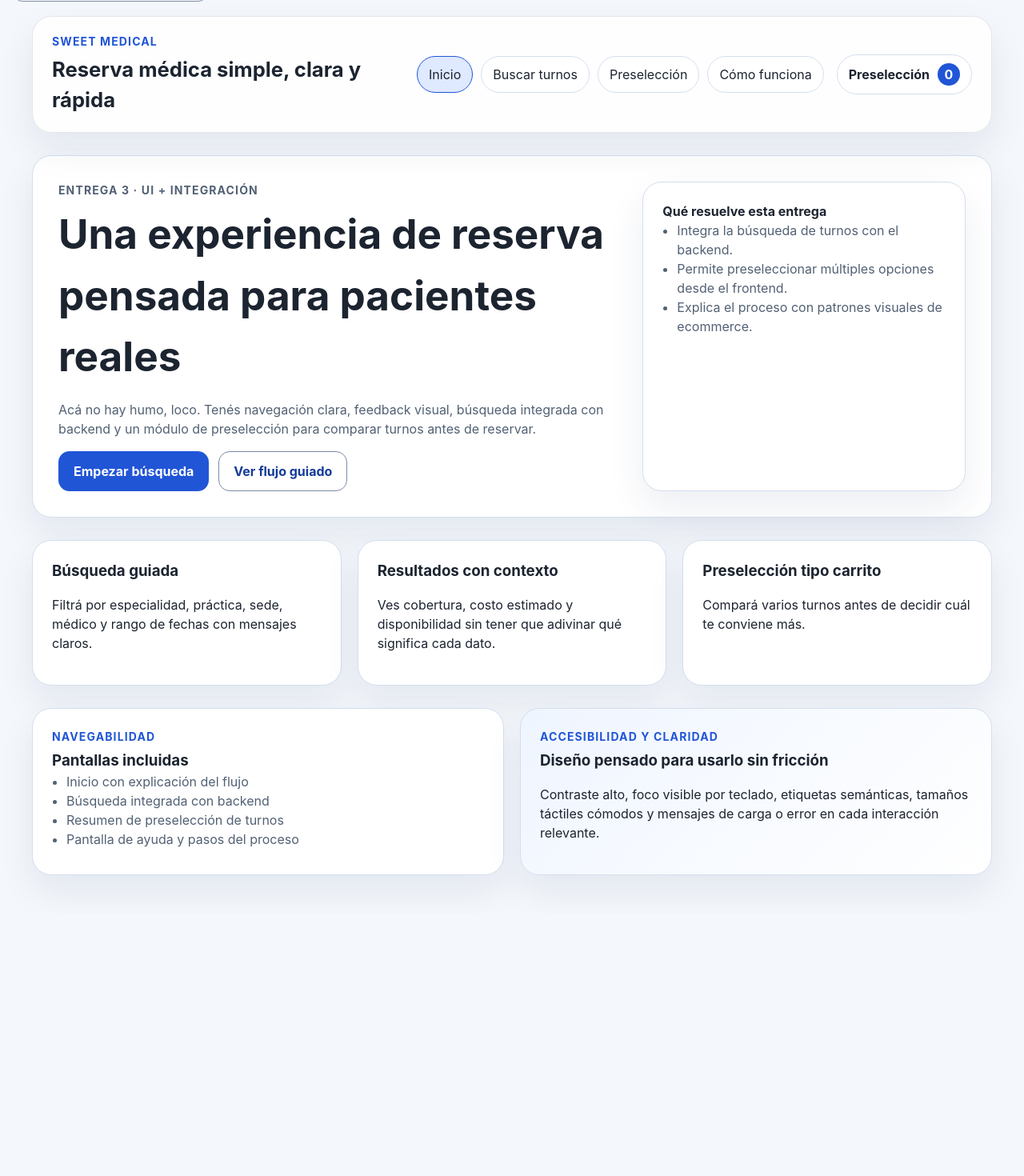
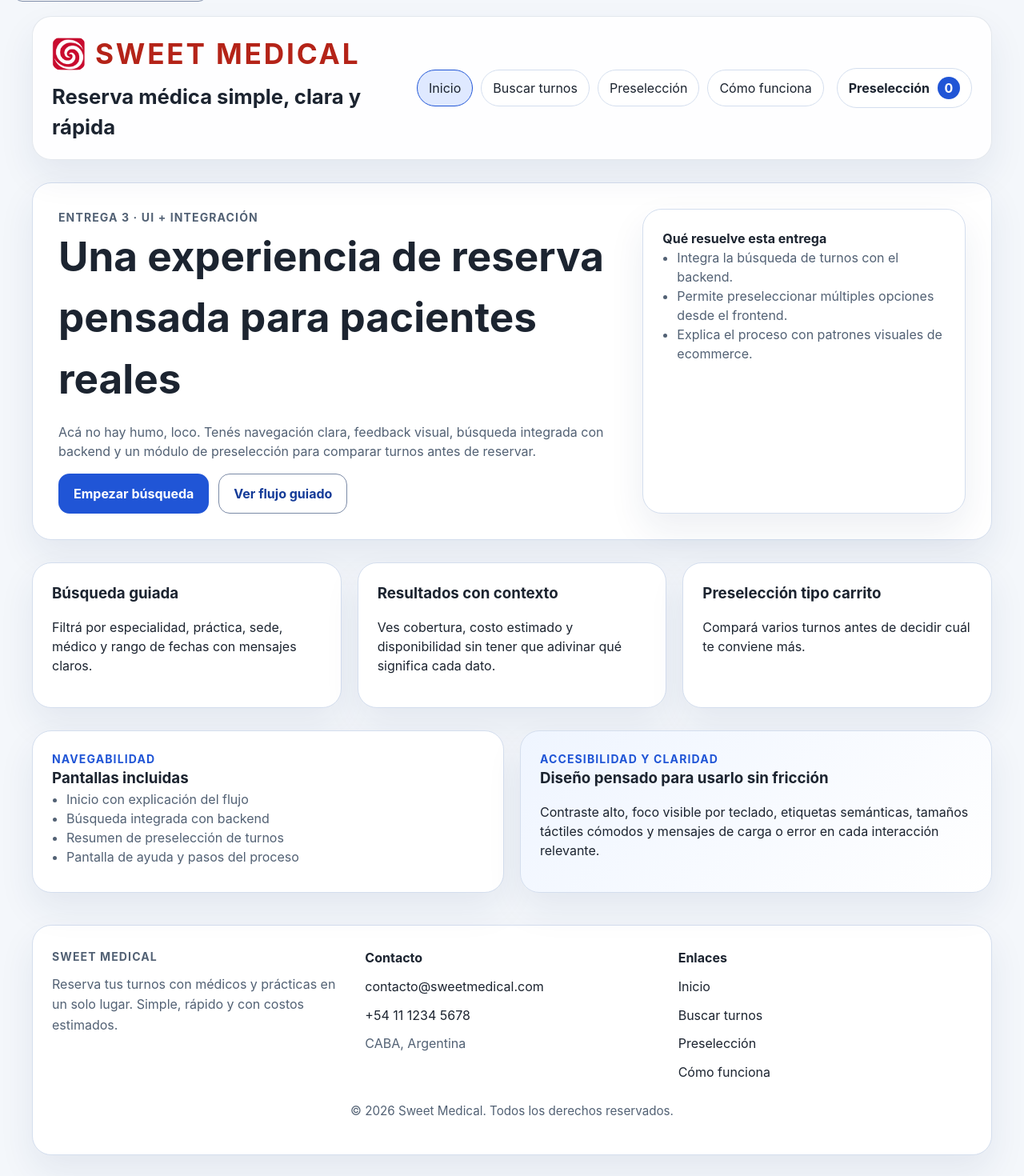
Before and after one commit to Tomeitor/Sweet-Medical, a React (Vite) app in the folder frontend/: page / in a window 1280 px wide. Shown: the top 1470 px of the page at 80% size. Before the commit the page ends 1142 px from the top, so only its background shows below. Built offline with nearby package versions, Linux system fonts and the light colour scheme; no server answers.

Commit message:
se agrega favicon footer y titulo con logo

```diff
--- a/frontend/index.html
+++ b/frontend/index.html
@@ -2,7 +2,7 @@
 <html lang="en">
   <head>
     <meta charset="UTF-8" />
-    <link rel="icon" type="image/svg+xml" href="/favicon.svg" />
+    <link rel="icon" type="image/svg+xml" href="/faviconSweetMedical.png" />
     <meta name="viewport" content="width=device-width, initial-scale=1.0" />
     <title>sweet_medical_g2</title>
   </head>
--- a/frontend/src/components/AppShell.jsx
+++ b/frontend/src/components/AppShell.jsx
@@ -1,15 +1,16 @@
-import { NavLink, Outlet } from 'react-router-dom'
-import { usePreselection } from '../hooks/usePreselection.jsx'
+import { NavLink, Outlet } from "react-router-dom";
+import { usePreselection } from "../hooks/usePreselection.jsx";
+import { Footer } from "./Footer.jsx";
 
 const navItems = [
-  { to: '/', label: 'Inicio' },
-  { to: '/buscar', label: 'Buscar turnos' },
-  { to: '/preseleccion', label: 'Preselección' },
-  { to: '/como-funciona', label: 'Cómo funciona' },
-]
+  { to: "/", label: "Inicio" },
+  { to: "/buscar", label: "Buscar turnos" },
+  { to: "/preseleccion", label: "Preselección" },
+  { to: "/como-funciona", label: "Cómo funciona" },
+];
 
 export function AppShell() {
-  const { total } = usePreselection()
+  const { total } = usePreselection();
 
   return (
     <div className="app-shell">
@@ -19,7 +20,14 @@ export function AppShell() {
 
       <header className="topbar">
         <div>
-          <p className="eyebrow">Sweet Medical</p>
+          <div className="brand-heading">
+            <img
+              src="/faviconSweetMedical.png"
+              alt="Sweet Medical"
+              className="brand-icon"
+            />
+            <p className="eyebrow" id="titulo-unico">Sweet Medical</p>
+          </div>
           <h1 className="brand-title">Reserva médica simple, clara y rápida</h1>
         </div>
 
@@ -28,14 +36,20 @@ export function AppShell() {
             <NavLink
               key={item.to}
               to={item.to}
-              className={({ isActive }) => (isActive ? 'nav-link is-active' : 'nav-link')}
+              className={({ isActive }) =>
+                isActive ? "nav-link is-active" : "nav-link"
+              }
             >
               {item.label}
             </NavLink>
           ))}
         </nav>
 
-        <NavLink to="/preseleccion" className="cart-chip" aria-label={`Turnos preseleccionados: ${total}`}>
+        <NavLink
+          to="/preseleccion"
+          className="cart-chip"
+          aria-label={`Turnos preseleccionados: ${total}`}
+        >
           Preselección
           <span>{total}</span>
         </NavLink>
@@ -44,6 +58,8 @@ export function AppShell() {
       <main id="main-content" className="page-content">
         <Outlet />
       </main>
+
+      <Footer />
     </div>
-  )
+  );
 }
--- /dev/null
+++ b/frontend/src/components/Footer.jsx
@@ -0,0 +1,42 @@
+import { Link } from "react-router-dom";
+
+export function Footer() {
+  return (
+    <footer className="app-footer" aria-label="Pie de página">
+      <div className="footer-content">
+        <div className="footer-column">
+          <p className="eyebrow">Sweet Medical</p>
+          <p>
+            Reserva tus turnos con médicos y prácticas en un solo lugar. Simple,
+            rápido y con costos estimados.
+          </p>
+        </div>
+
+        <div className="footer-column">
+          <h3>Contacto</h3>
+          <p>
+            <a href="mailto:contacto@sweetmedical.com">
+              contacto@sweetmedical.com
+            </a>
+          </p>
+          <p>
+            <a href="tel:+541112345678">+54 11 1234 5678</a>
+          </p>
+          <p>CABA, Argentina</p>
+        </div>
+
+        <div className="footer-column">
+          <h3>Enlaces</h3>
+          <Link to="/">Inicio</Link>
+          <Link to="/buscar">Buscar turnos</Link>
+          <Link to="/preseleccion">Preselección</Link>
+          <Link to="/como-funciona">Cómo funciona</Link>
+        </div>
+      </div>
+
+      <div className="footer-bottom">
+        <p>© 2026 Sweet Medical. Todos los derechos reservados.</p>
+      </div>
+    </footer>
+  );
+}
--- a/frontend/src/index.css
+++ b/frontend/src/index.css
@@ -20,7 +20,13 @@
   --container: 1200px;
   color: var(--text);
   background: var(--bg);
-  font-family: Inter, system-ui, -apple-system, BlinkMacSystemFont, 'Segoe UI', sans-serif;
+  font-family:
+    Inter,
+    system-ui,
+    -apple-system,
+    BlinkMacSystemFont,
+    "Segoe UI",
+    sans-serif;
   line-height: 1.5;
   font-weight: 400;
   font-synthesis: none;
@@ -120,12 +126,34 @@ h3 {
   margin: 0;
 }
 
+.brand-heading {
+  display: inline-flex;
+  align-items: center;
+  gap: 12px;
+  margin-bottom: 8px;
+}
+
+.brand-icon {
+  width: 42px;
+  height: 42px;
+  object-fit: contain;
+  border-radius: 12px;
+}
+
 .brand-title {
   font-size: clamp(1.35rem, 2vw, 1.8rem);
 }
 
+.brand-heading .eyebrow {
+  color: var(--danger);
+}
+
+#titulo-unico {
+  font-size: 2.2rem
+}
+
 .eyebrow {
-  margin: 0 0 6px;
+  margin: 0;
   font-size: 0.875rem;
   font-weight: 700;
   letter-spacing: 0.08em;
@@ -502,6 +530,61 @@ h3 {
   border-top: 1px solid var(--border);
 }
 
+.app-footer {
+  margin-top: 40px;
+  padding: 28px 24px;
+  background: var(--surface);
+  border: 1px solid var(--border);
+  border-radius: var(--radius-lg);
+  box-shadow: var(--shadow);
+}
+
+.footer-content {
+  display: grid;
+  gap: 24px;
+  grid-template-columns: repeat(3, minmax(0, 1fr));
+}
+
+.footer-column h3 {
+  margin: 0 0 12px;
+  font-size: 1rem;
+}
+
+.footer-column p,
+.footer-column a {
+  margin: 0 0 10px;
+  color: var(--text-muted);
+  line-height: 1.6;
+}
+
+.footer-column a {
+  display: block;
+  color: var(--text);
+  text-decoration: none;
+  margin-bottom: 10px;
+}
+
+.footer-column a:last-child {
+  margin-bottom: 0;
+}
+
+.footer-column a:hover {
+  color: var(--primary);
+}
+
+.footer-bottom {
+  margin-top: 24px;
+  color: var(--text-muted);
+  font-size: 0.95rem;
+  text-align: center;
+}
+
+@media (max-width: 840px) {
+  .footer-content {
+    grid-template-columns: 1fr;
+  }
+}
+
 .summary-link {
   width: 100%;
   justify-content: center;
```
Also changed, not shown: frontend/public/faviconSweetMedical.png (added).
